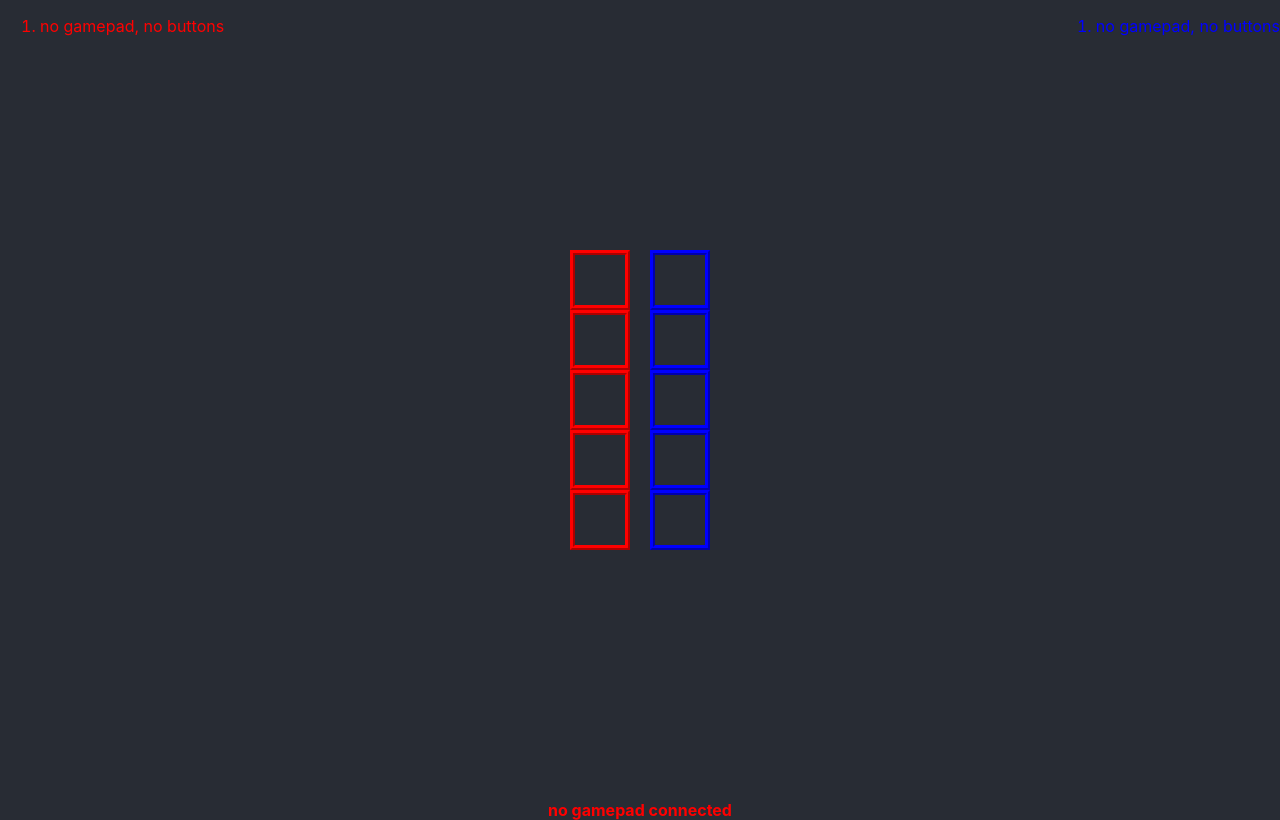
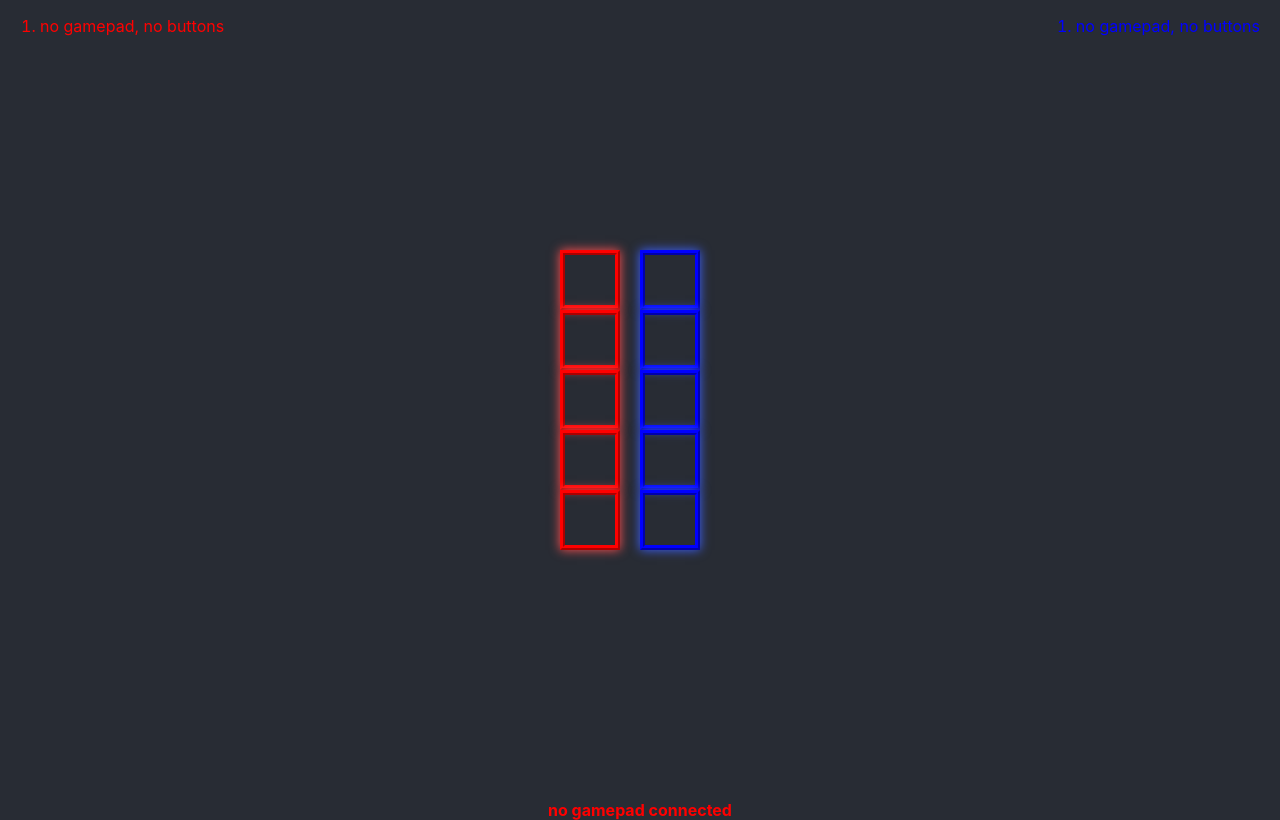
Before and after one commit to rhinehardtc/Tell-A-Punch3020, a React (Create React App) app in the folder tell-a-punch3020/: page / in a window 1280 px wide. Built offline with nearby package versions, Linux system fonts and the light colour scheme.

Commit message:
some styling was added

```diff
--- a/tell-a-punch3020/src/index.css
+++ b/tell-a-punch3020/src/index.css
@@ -13,11 +13,17 @@
     monospace;
 }
 
+::-webkit-scrollbar {
+  display: none
+}
+
 .p1_input_box {
   width: 50px;
   height: 50px;
   border: 5px ridge red;
+  box-shadow: 0 0 10px rgb(255, 80, 80);
   color: red;
+  text-shadow: 0 0 10px rgb(255, 80, 80);
   font-family: 'Press Start 2P';
   margin-right: 20px;
 }
@@ -26,7 +32,9 @@
   width: 50px;
   height: 50px;
   border: 5px ridge blue;
+  box-shadow: 0 0 10px rgb(61, 97, 255);
   color: blue;
+  text-shadow: 0 0 8px rgb(61, 97, 255);
   font-family: 'Press Start 2P';
 }
 
@@ -51,3 +59,7 @@
   color: blue;
   margin: 0;
 }
+
+.p2_button_list ol {
+  padding-inline-end: 20px;
+}
```
